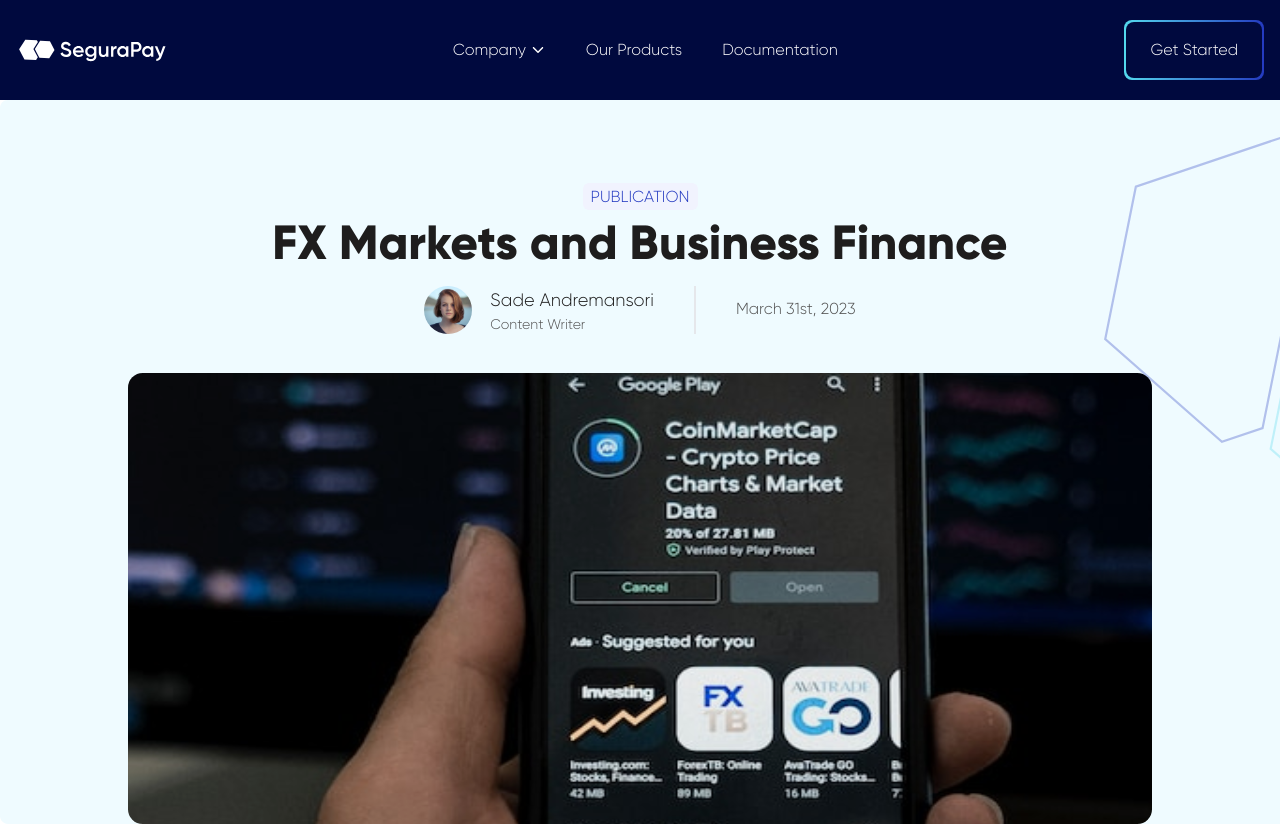
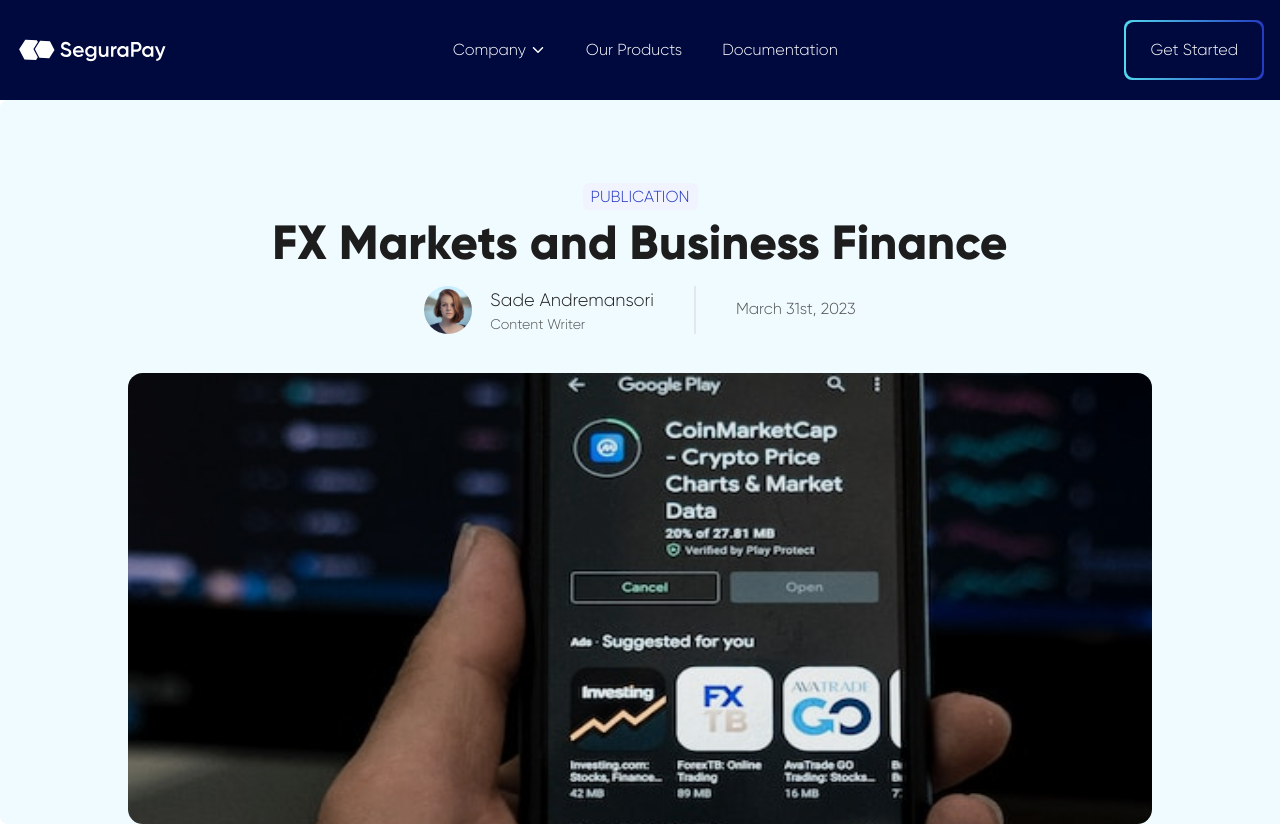
Before and after one commit to pleasantvik/segurapay, a Next.js app: page /news/iahgfhas in a window 1280 px wide. Shown: the top 826 px of the page. Built offline with nearby package versions, Linux system fonts and the light colour scheme.

Commit message:
feat: news and inner news page

```diff
--- a/src/pages/news/[id].tsx
+++ b/src/pages/news/[id].tsx
@@ -53,7 +53,7 @@
           <meta name="viewport" content="width=device-width, initial-scale=1" />
           <link rel="icon" href="/asset/images/Logo.svg" />
         </Head>
-        <div className="text-center pt-[85px] px-[10%]" style={{backgroundImage: 'url(/asset/images/newsDetailsHead.svg)', backgroundRepeat: 'no-repeat', backgroundSize: 'cover'}}>
+        <div className="text-center pt-[85px] px-[10%]" style={{backgroundImage: 'url(/asset/images/rectangle.svg)', backgroundRepeat: 'no-repeat', backgroundSize: 'cover'}}>
           <span className="py-1 px-2 bg-[#F1F3FE] rounded-md text-[#243AC0]">
             PUBLICATION
           </span>
```
Also changed, not shown: public/asset/images/rectangle.svg (added).
